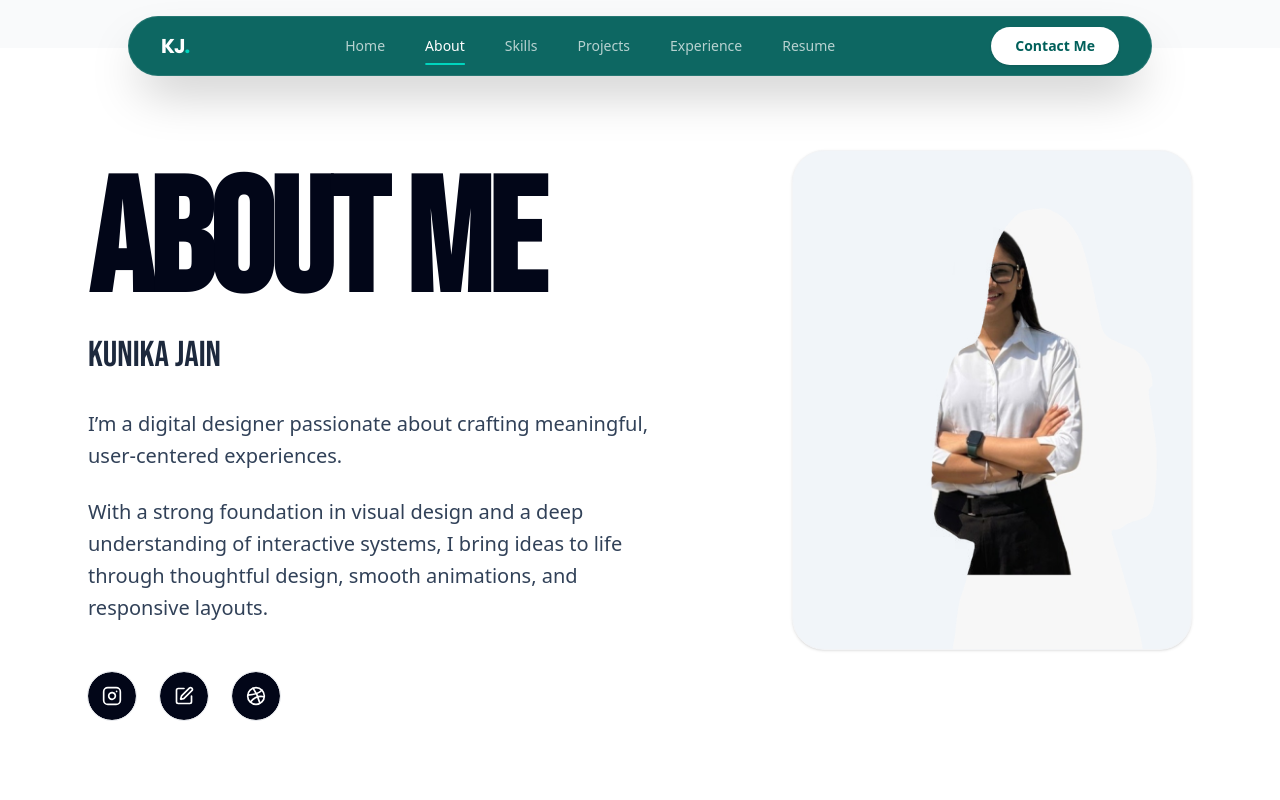
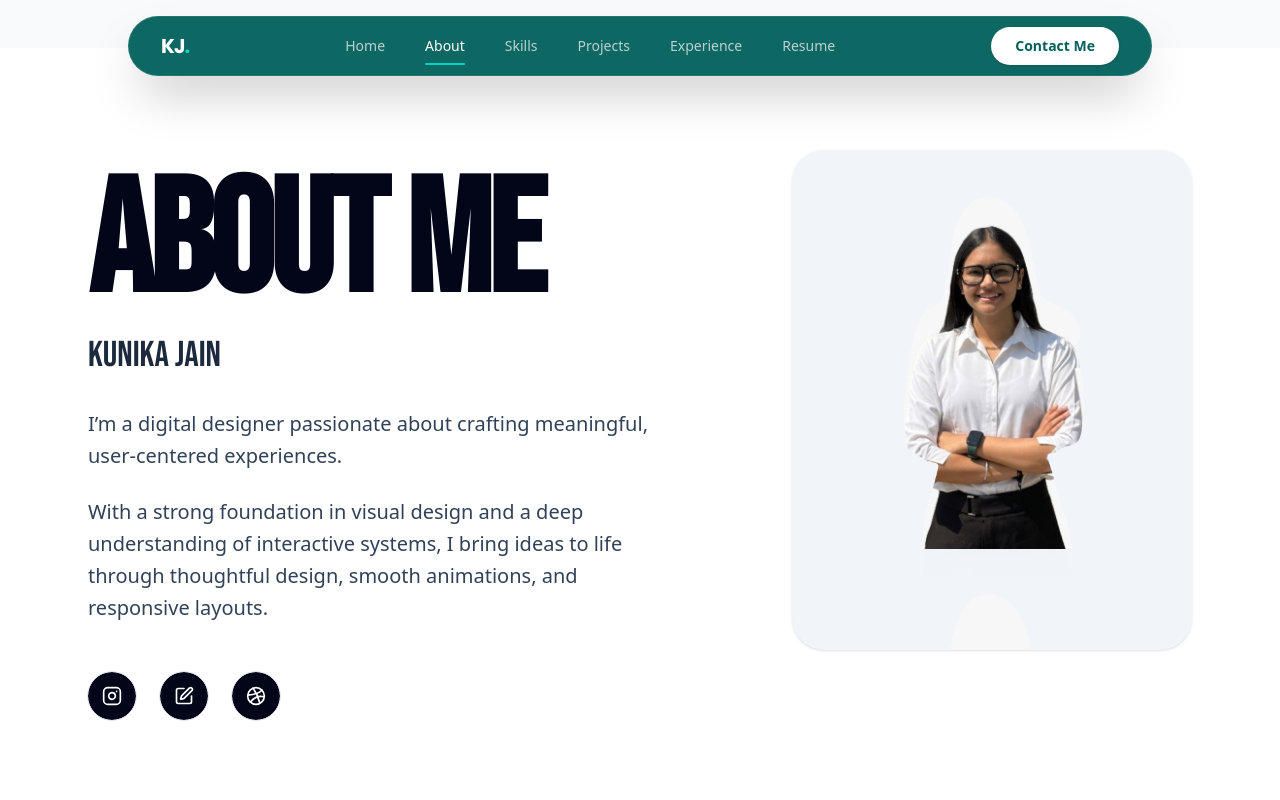
Before and after one commit to kun-ika/porfoliogreen, a Next.js app: page /about in a window 1280 px wide. Shown: the top 800 px of the page. Built offline with nearby package versions, Linux system fonts and the light colour scheme.

Commit message:
Fix image cropping on About page by adjusting object-fit and mask scaling

```diff
--- a/src/components/About.jsx
+++ b/src/components/About.jsx
@@ -341,14 +341,14 @@ const About = () => {
                                                 src={stickyImages[activeSection]}
                                                 alt={`Scroll Preview ${activeSection}`}
                                                 fill
-                                                className={`object-cover ${activeSection === 0 ? '' : 'opacity-90 saturate-50 mix-blend-multiply'}`}
+                                                className={`object-contain ${activeSection === 0 ? '' : 'opacity-90 saturate-50 mix-blend-multiply'}`}
                                                 style={activeSection === 0 ? {
                                                     maskImage: 'url(/kunika-mask.png)',
                                                     WebkitMaskImage: 'url(/kunika-mask.png)',
                                                     maskMode: 'luminance',
                                                     WebkitMaskMode: 'luminance',
-                                                    maskSize: 'cover',
-                                                    WebkitMaskSize: 'cover'
+                                                    maskSize: 'contain',
+                                                    WebkitMaskSize: 'contain'
                                                 } : {}}
                                             />
                                         </motion.div>
@@ -447,14 +447,14 @@ const About = () => {
                                         src="/kunika-main.png"
                                         alt="Let's work together"
                                         fill
-                                        className="object-cover"
+                                        className="object-contain"
                                         style={{
                                             maskImage: 'url(/kunika-mask.png)',
                                             WebkitMaskImage: 'url(/kunika-mask.png)',
                                             maskMode: 'luminance',
                                             WebkitMaskMode: 'luminance',
-                                            maskSize: 'cover',
-                                            WebkitMaskSize: 'cover'
+                                            maskSize: 'contain',
+                                            WebkitMaskSize: 'contain'
                                         }}
                                     />
                                 </div>
```
